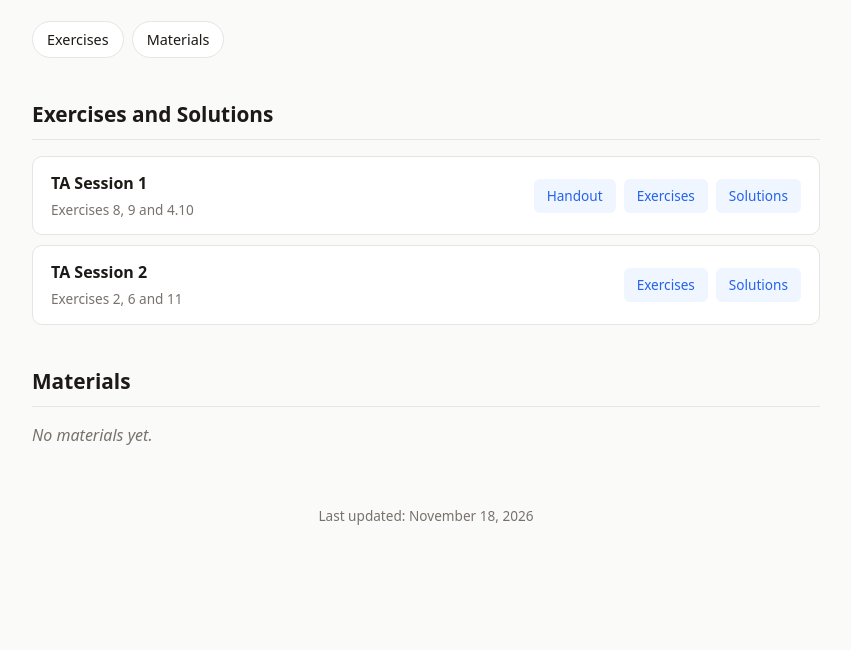
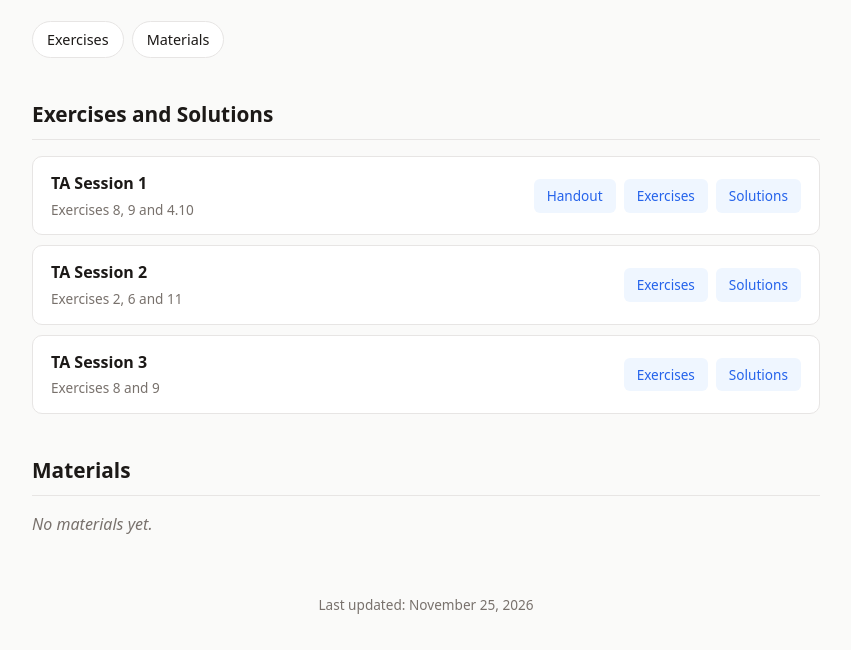
Before and after one commit to jctreminio/jctreminio.github.io, a plain HTML site: page index.html in a window 1280 px wide. Shown: the part 136-786 px from the top of the page, without its empty margins (214-1065 px from the left). Drawn offline with Linux system fonts and the light colour scheme.

Commit message:
Update index.html

```diff
--- a/index.html
+++ b/index.html
@@ -102,12 +102,13 @@
 const ejercicios = [
   { titulo: "TA Session 1", descripcion: "Exercises 8, 9 and 4.10", handout: "TA_Session_I_Theory_Handout.pdf", enunciado: "TA_Session_I_Exercises_8_9_4_10.pdf", solucion: "TA_Session_I_Handwritten_Notes.pdf" },
   { titulo: "TA Session 2", descripcion: "Exercises 2, 6 and 11", enunciado: "Enunciados_Ejercicios_2_6_11.pdf", solucion: "Soluciones_TA_2.pdf" },
+  { titulo: "TA Session 3", descripcion: "Exercises 8 and 9", enunciado: "TA_session_Ex8_Ex9.pdf", solucion: "TA_session_Ex8_Ex9_solutions_students.pdf" },
 ];
 
 const material = [
 ];
 
-const ultimaActualizacion = "November 18, 2026";
+const ultimaActualizacion = "November 25, 2026";
 
 /* ===================== No hace falta tocar lo de abajo ===================== */
 
```
